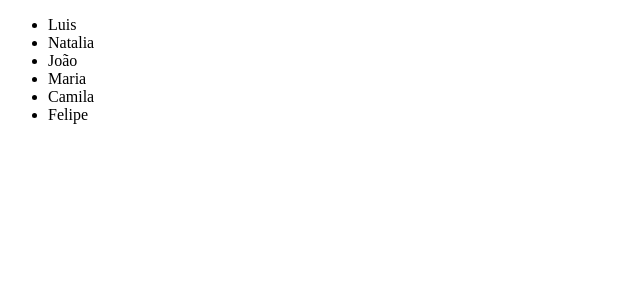
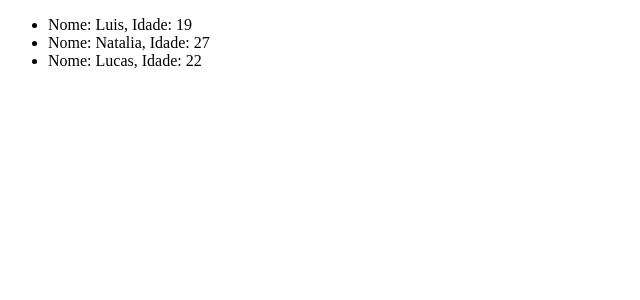
Before and after one commit to joaovictorbs/react, a React (Create React App) app in the folder projetosCurso/fundamentos/: page / in a window 1280 px wide. Shown: the top 300 px of the page, without its empty margins (0-640 px from the left). Built offline with nearby package versions, Linux system fonts and the light colour scheme.

Commit message:
Renderizacao de listas com array objeto

```diff
--- a/projetosCurso/fundamentos/src/App.js
+++ b/projetosCurso/fundamentos/src/App.js
@@ -1,8 +1,7 @@
 import React, { Component } from 'react'
 
-const names = ['Luis', 'Natalia', 'João', 'Maria', 'Camila', 'Felipe']  //lista
+// const names = ['Luis', 'Natalia', 'João', 'Maria', 'Camila', 'Felipe']  //lista
 
-/*
 const names = [   //array de objetos
   {
     name: 'Luis',
@@ -16,7 +15,7 @@ const names = [   //array de objetos
     name: 'Lucas',
     age: 22,
   }
-] */ //lista
+]  //lista
 
 class App extends Component {
   constructor(props) {
@@ -25,11 +24,12 @@ class App extends Component {
 
   render() {
     return(
-      <ul>                         {/*lista html*/}
+      <ul>
       {
-        names.map((name, index) => (  //para cada indice retorna elemento
-          <li key={index}>{ name }</li>  //para cada nome cria um li  | o key ajuda o react a saber como o elemento esta, se foi removido, adiconado, etc
-
+        names.map((person, index) => (
+          <li key={index}>
+            <span>Nome: { person.name }</span>, <span> Idade: { person.age }</span>
+          </li>
         ))
       }
       </ul>
```
